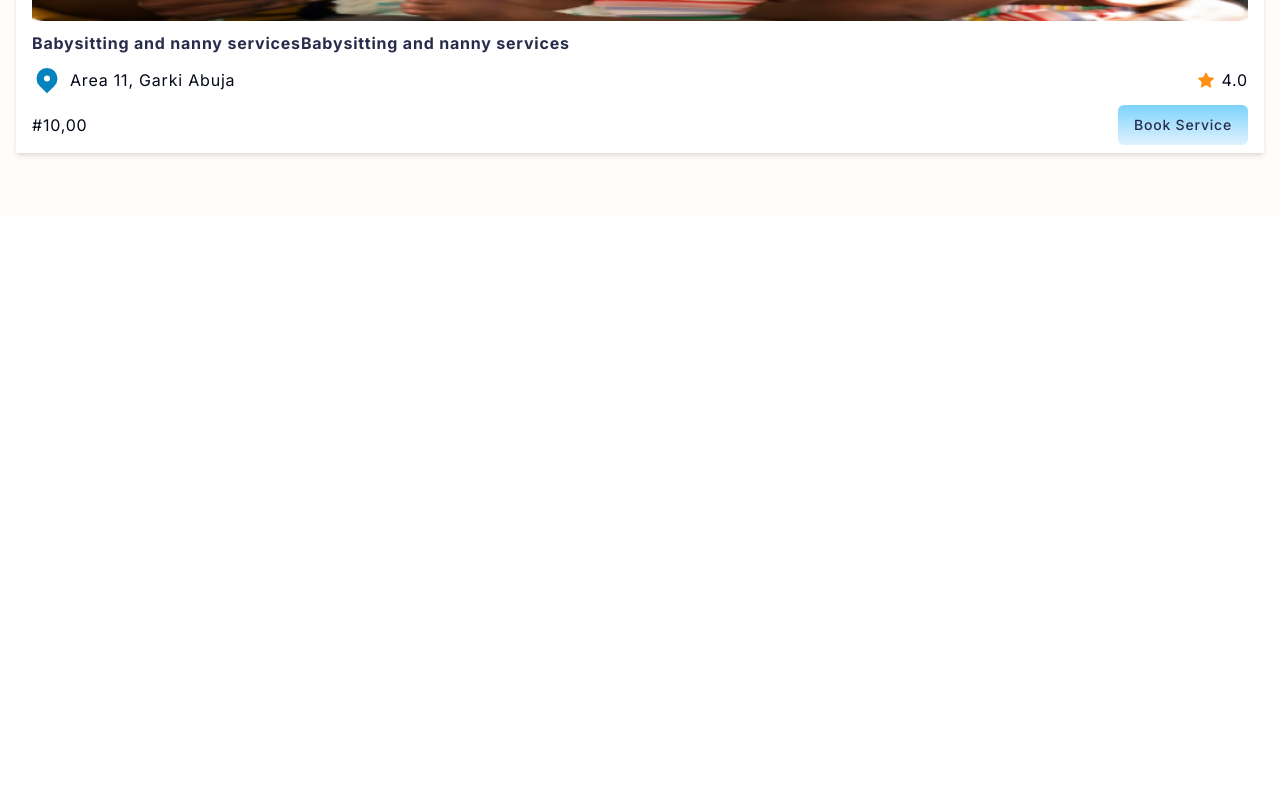
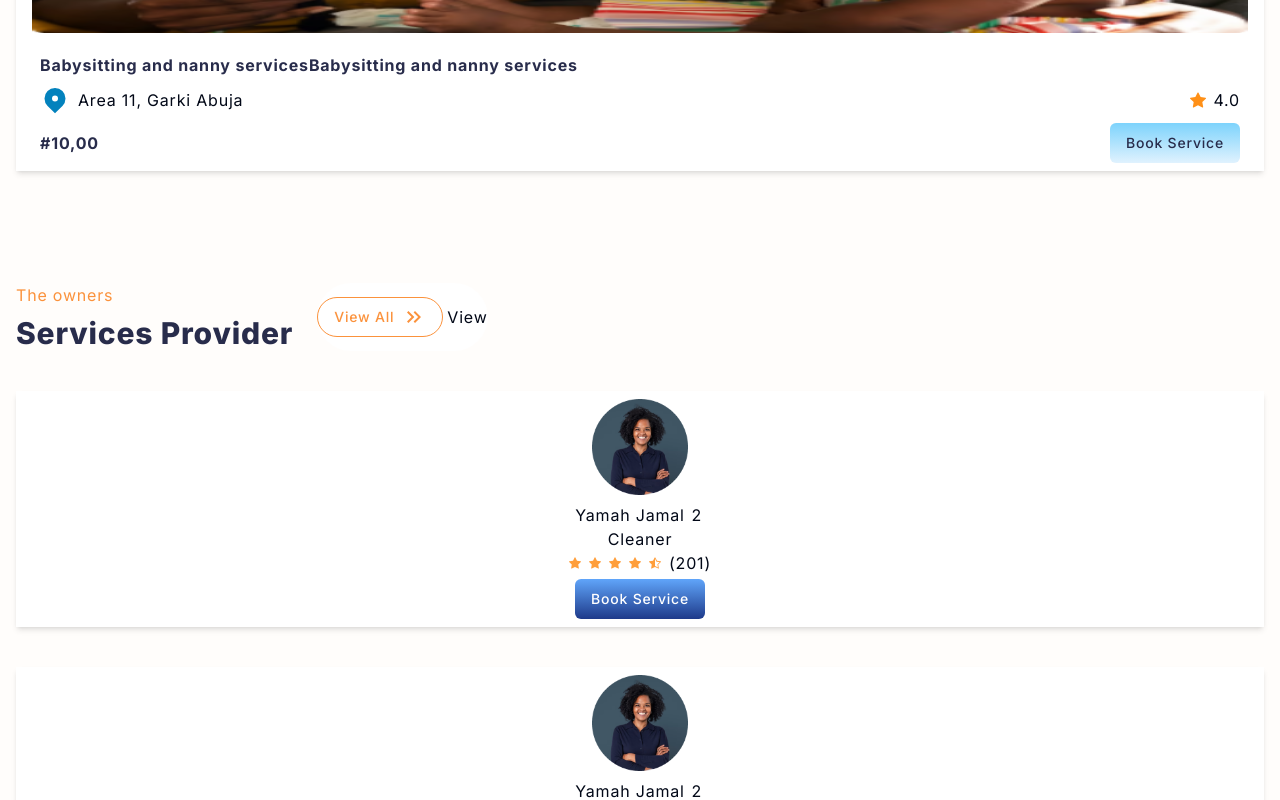
Before and after one commit to Idrisakande/afrunaservices, a Next.js app: page / in a window 1280 px wide. Shown: the part 5300-6100 px from the top of the page. Before the commit the page ends 5517 px from the top, so only its background shows below. Built offline with nearby package versions, Linux system fonts and the light colour scheme.

Commit message:
ongoing provider seection

```diff
--- a/src/app/(root)/page.tsx
+++ b/src/app/(root)/page.tsx
@@ -1,4 +1,5 @@
 import Landingbannar from "@/components/Landingbannar";
+import { ProviderCard } from "@/components/ProviderCard";
 import ServicesCard from "@/components/ServicesCard";
 import { Button } from "@/components/ui/button";
 import {
@@ -136,6 +137,31 @@ export default function Home() {
           })}
         </div>
       </section>
+      {/* services provider section */}
+      <section className="flex flex-col gap-2 px-4 pt-12 relative bg-[#FFFDFB] w-full mx-auto pb-16">
+        <div className="flex flex-col gap-6 md:flex-row">
+          <div className="flex flex-col gap-2">
+            <h3 className=" text-orange-400 text">The owners</h3>
+            <h1 className="flex text-3xl font-extrabold text-afruna-blue">
+              Services Provider
+            </h1></div>
+          <div className="flex justify-start items-center max-w-[80%] gap-1 bg-white rounded-full">
+            <Button
+              variant={"yellowOutlineButton"}
+              className=" w-full rounded-full max-w-[8rem]"
+            >
+              View All{" "}
+              <MdOutlineKeyboardDoubleArrowRight className="text-2xl ml-2" />
+            </Button>
+            <Link href={"/"}>View</Link>
+          </div>
+        </div>
+        <div className="flex flex-wrap gap-10 mt-8 ">
+          {services.map((item) => {
+            return <ProviderCard key={item.services} item={item} />;
+          })}
+        </div>
+      </section>
     </main>
   );
 }
--- /dev/null
+++ b/src/components/ProviderCard.tsx
@@ -0,0 +1,59 @@
+import { IService } from "@/interface/data.interface";
+import { FC } from "react";
+import { Button } from "./ui/button";
+import { HiLocationMarker } from "react-icons/hi";
+import Image from "next/image";
+import { BsHeartFill, BsStar, BsStarFill, BsStarHalf } from "react-icons/bs";
+import { imgs } from "@/constants/images";
+
+interface ProviderCardProps {
+  item: IService;
+}
+
+export const ProviderCard: FC<ProviderCardProps> = ({ item }) => {
+  return (
+    <div className="bg-white p-2 md:px-4 w-full shadow-md flex flex-col gap-1">
+      <div className="mx-auto w-[4.5rem] h-[4.5rem] rounded-md overflow-hidden md:w-[6rem] md:h-[6rem] relative flex justify-center items-center">
+          <Image src={imgs.seller1} alt={`seler image`} fill />
+        </div>
+      <div className="mt-1 flex justify-start flex-col items-center px-2">
+        <div className="flex items-center gap-1">
+            <h2 className="">Yamah Jamal</h2> <span className="rounded-full w-[1rem] h-[1rem] flex justify-center items-center">2</span>
+        </div>
+        <span className="flex items-center gap-2">
+          Cleaner
+        </span>
+        <div className="flex gap-2 items-center">
+        <div className="flex items-center gap-2 ">
+        {Array(5)
+          .fill("_")
+          .map((star, index) => (
+            <div
+              className={`${
+                index < 4.5 ? "text-[#FF9E3A]" : "text-slate-400"
+              }  text-sm md:text-xs`}
+              key={index}
+            >
+              {index < 4.5 ? (
+                index === Math.floor(4.5) && 4.5 % 1 !== 0 ? (
+                  <BsStarHalf />
+                ) : (
+                  <BsStarFill />
+                )
+              ) : (
+                <BsStar />
+              )}
+            </div>
+          ))}
+      </div>
+            <span>(201)</span>
+        </div>
+      </div>
+        <Button variant={'primary'} className="mx-auto">
+          Book Service
+        </Button>
+    </div>
+  );
+};
+
+// BsHeartFill BsStarFill
--- a/src/components/ServicesCard.tsx
+++ b/src/components/ServicesCard.tsx
@@ -3,7 +3,7 @@ import { FC } from "react";
 import { Button } from "./ui/button";
 import { HiLocationMarker } from "react-icons/hi";
 import Image from "next/image";
-import { BsStarFill } from "react-icons/bs";
+import { BsHeartFill, BsStarFill } from "react-icons/bs";
 
 interface ServicesCardProps {
   item: IService;
@@ -16,18 +16,19 @@ const ServicesCard: FC<ServicesCardProps> = ({ item }) => {
         <div className="w-full h-full overflow-hidden relative">
           <Image src={item.img1} alt="partner" priority fill />
         </div>
+        <Button variant={'whiteButton'} className="text-sm h-8 absolute top-3 left-4 ">{item.services}</Button>
       </div>
-      <h4 className="font-bold text-afruna-blue mt-1.5">{item.des}</h4>
-      <div className="mt-1.5 flex justify-between items-center">
+      <h4 className="font-bold text-afruna-blue mt-[1rem] px-2">{item.des}</h4>
+      <div className="mt-1 flex justify-between items-center px-2">
         <span className="flex items-center gap-2">
           <HiLocationMarker className="text-[#0382BD] text-3xl" />
           {item.location}
         </span>
         <span className="flex items-center gap-2 "><BsStarFill className='text-afruna-gold'/>{item.rating}</span>
       </div>
-      <div className="mt-1.5 flex justify-between items-center">
-        <span className="flex items-center gap-1">{item.price}</span>
-        <Button className=" text-afruna-blue bg-gradient-to-b from-sky-300 to-sky-100 hover:bg-gradient-to-r hover:from-sky-300 hover:to-sky-50 transition duration-500">
+      <div className="mt-1 flex justify-between px-2 items-center">
+        <span className="flex items-center gap-1 font-bold text-afruna-blue">{item.price}</span>
+        <Button className="text-afruna-blue bg-gradient-to-b from-sky-300 to-sky-100 hover:bg-gradient-to-r hover:from-sky-300 hover:to-sky-50 transition duration-500">
           Book Service
         </Button>
       </div>
```
